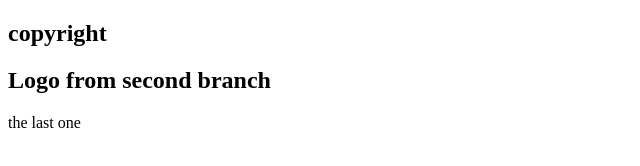
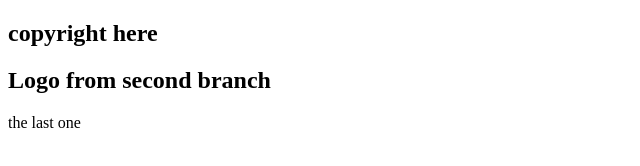
Before and after one commit to toyman640/Branch-test, a plain HTML site: page index.html in a window 1280 px wide. Shown: the full height of the page, 0-640 px from the left. Drawn offline with Linux system fonts and the light colour scheme.

Commit message:
change copy

```diff
--- a/index.html
+++ b/index.html
@@ -8,7 +8,7 @@
 </head>
 <body>
     <footer>
-        <h2>copyright</h2>
+        <h2>copyright here</h2>
     </footer>
     <nav>
         <h1>Logo from second branch</h1>
```
